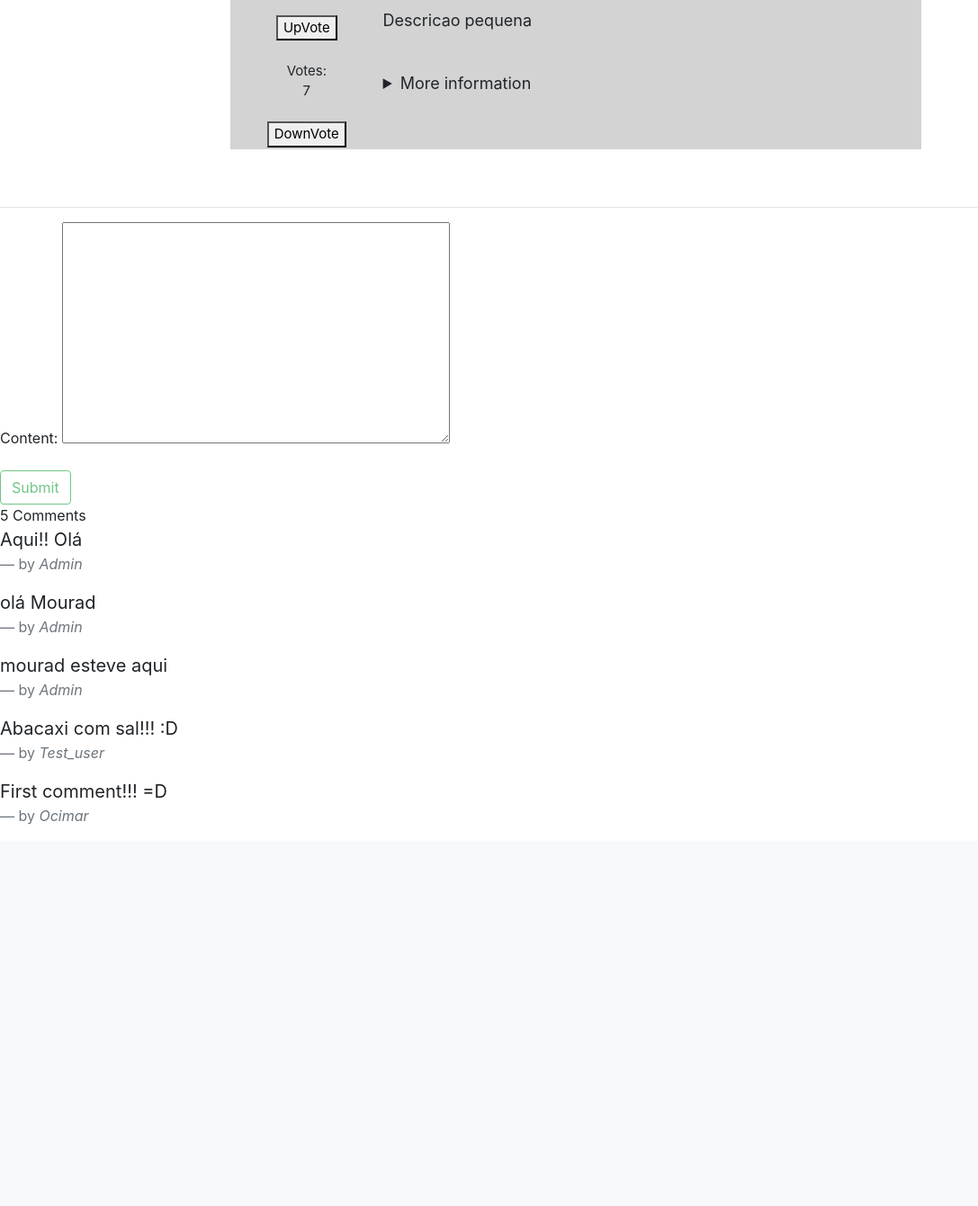
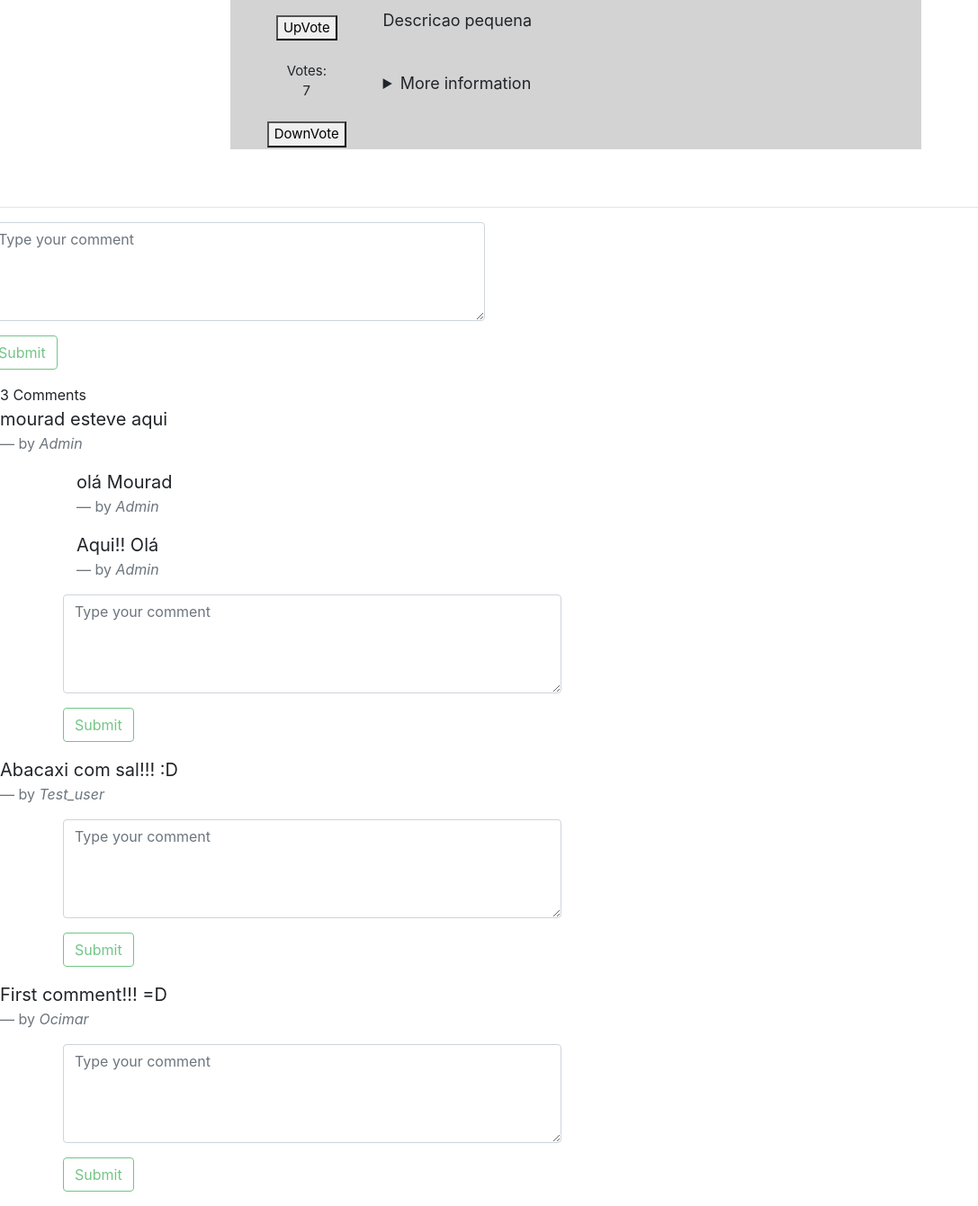
Before and after one commit to LucasSte/WebApp-CES-22, a Django app: page /Topics/2/ in a window 1280 px wide. Shown: the part 263-1604 px from the top of the page at 90% size, without its empty margins (0-1087 px from the left). Before the commit the page ends 1180 px from the top, so only its background shows below. Run offline with Django 3.2, Linux system fonts and the light colour scheme; data comes from the database, SQL or seed files in the repository; both versions use the stored data as it was after the commit; some libraries are stand-ins or nearby versions.

Commit message:
Adding replies

```diff
--- a/Topics/forms.py
+++ b/Topics/forms.py
@@ -3,6 +3,13 @@ from .models import *
 
 
 class CommentForm(forms.ModelForm):
+    content = forms.CharField(label="",
+                              widget=forms.Textarea(attrs={'class': 'form-control',
+                                                           'placeholder': 'Type your comment',
+                                                           'rows':'4',
+                                                           'cols':'50'}
+                                                    )
+                              )
     class Meta:
         model = Comment
         fields = ('content',)
--- a/Topics/models.py
+++ b/Topics/models.py
@@ -19,6 +19,7 @@ class TopicInformation(models.Model):
 class Comment(models.Model):
     topic = models.ForeignKey(TopicInformation, on_delete=models.CASCADE)
     user = models.ForeignKey(User, on_delete=models.CASCADE)
+    reply = models.ForeignKey('Comment', null=True, related_name="replies", on_delete=models.CASCADE)
     content = models.TextField(max_length=160)
     timestamp = models.DateTimeField(auto_now_add=True)
 
--- a/Topics/templates/Topics/detail.html
+++ b/Topics/templates/Topics/detail.html
@@ -17,7 +17,7 @@
 
 <div class="box">
     <div class="div1">
-        <form action="{% url 'Topics:upvote' topic.id %}" method='POST'>
+        <form action="{% url 'Topics:upvote' topic.id %}" method='post'>
       {% csrf_token %}
     <button type='submit'>UpVote</button>
         </form>
@@ -25,7 +25,7 @@
         Votes: <br> {{topic.votes}}
         <br>
         <br>
-    <form action="{% url 'Topics:downvote' topic.id %}" method='POST'>
+    <form action="{% url 'Topics:downvote' topic.id %}" method='post'>
     {% csrf_token %}
     <button type='submit'>DownVote</button>
     </form>
@@ -43,7 +43,11 @@
 <br><br>
 <hr>
 
-<form method="POST">
+
+<div class="main-comment-section">
+    <div class="conteiner-fluid mt-2">
+        <div class="form-group row">
+            <form method="post">
                 {% csrf_token %}
                 {{ comment_form.as_p }}
                 {% if request.user.is_authenticated %}
@@ -52,14 +56,38 @@
                 <input type="submit" value="Submit" class="btn btn-outline-success" disabled>
                 {% endif %}
             </form>
+        </div>
+    </div>
 
-<div class="main-comment-section">
     {{ comments.count }} Comment{{ comments|pluralize }}
     {% for comment in comments%}
      <blockquote class="blockquote">
          <p class="mb-0"> {{ comment.content }}</p>
          <footer class="blockquote-footer">by <cite title="Source Title">{{comment.user|capfirst}}</cite> </footer>
      </blockquote>
+
+    <div class="replied-comments container mt-2">
+        {%for reply in comment.replies.all%}
+        <blockquote class="blockquote">
+             <p class="mb-0"> {{ reply.content }}</p>
+             <footer class="blockquote-footer">by <cite title="Source Title">{{reply.user|capfirst}}</cite> </footer>
+         </blockquote>
+        {%endfor%}
+        <div class="form-group row">
+            <form method="post">
+                {% csrf_token %}
+                <input type="hidden" name="comment_id" value="{{ comment.id }}">
+                {{ comment_form.as_p }}
+                {% if request.user.is_authenticated %}
+                    <input type="submit" value="Submit" class="btn btn-outline-success">
+                {% else %}
+                    <input type="submit" value="Submit" class="btn btn-outline-success" disabled>
+                {% endif %}
+            </form>
+        </div>
+
+    </div>
+
     {%endfor%}
 </div>
 
--- a/Topics/views.py
+++ b/Topics/views.py
@@ -22,13 +22,17 @@ def detail(request, id):
     except TopicInformation.DoesNotExist:
         raise Http404("Topic does not exist.")
 
-    comments = Comment.objects.filter(topic=topic).order_by('-id')
+    comments = Comment.objects.filter(topic=topic, reply=None).order_by('-id')
 
     if request.method == 'POST':
         comment_form = CommentForm(request.POST or None)
         if comment_form.is_valid():
             content = request.POST.get('content')
-            comment = Comment.objects.create(topic=topic, user= request.user, content=content)
+            reply_id = request.POST.get('comment_id')
+            comment_qs = None
+            if reply_id:
+                comment_qs = Comment.objects.get(id=reply_id)
+            comment = Comment.objects.create(topic=topic, user= request.user, content=content, reply=comment_qs)
             comment.save()
             #return HttpResponseRedirect(topic.get_absolute_url())
     else:
```
Also changed, not shown: db.sqlite3. Lines whose indentation alone changed are shown as unchanged.
